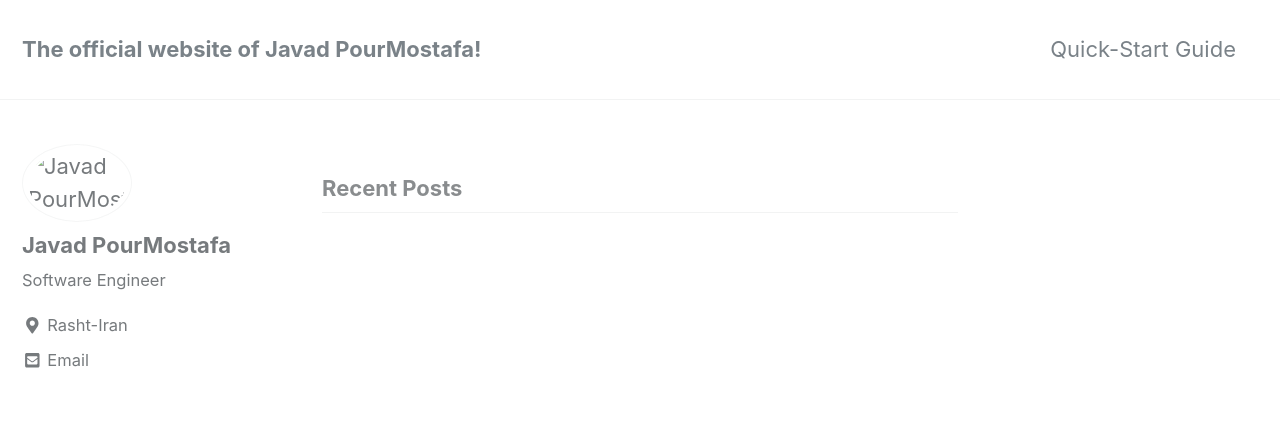
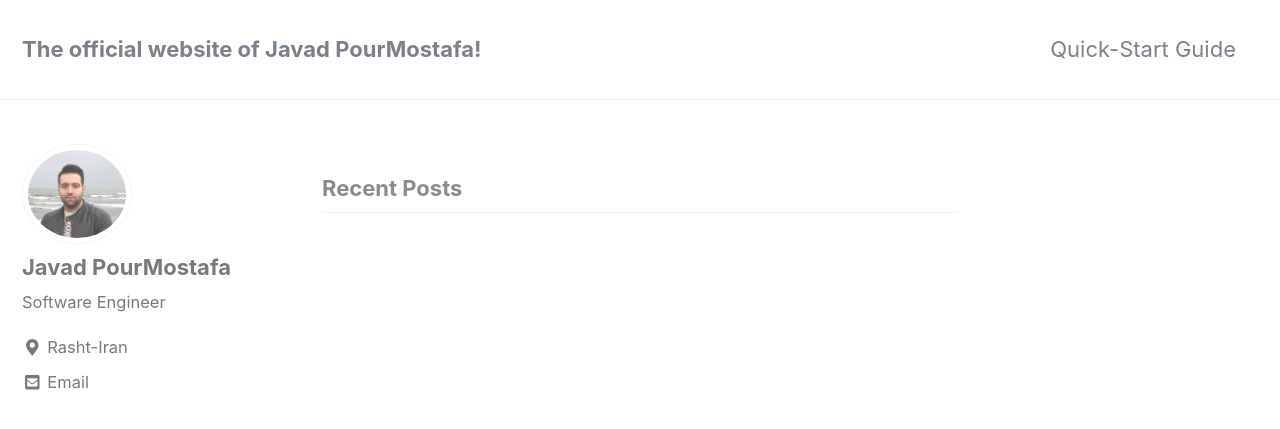
Before and after one commit to JoyeBright/JoyeBright.github.io, a Jekyll site: the page built from index.html, in a window 1280 px wide and 900 px high. Shown: the top 429 px of the window. Built offline with Jekyll 4.4.1, drawn with Linux system fonts in a browser that asks for light colours; nearby versions of some CDN libraries; the list of posts is cut into pages by our own code.

Commit message:
Update _config.yml

```diff
--- a/_config.yml
+++ b/_config.yml
@@ -99,7 +99,7 @@ analytics:
 # Site Author
 author:
   name             : "Javad PourMostafa"
-  avatar           : "bio-photo.jpg"
+  avatar           : "assets/images/bio-photo.jpg"
   bio              : "Software Engineer"
   location         : "Rasht-Iran"
   email            : "Javad.PourMostafa@Gmail.com"
```
